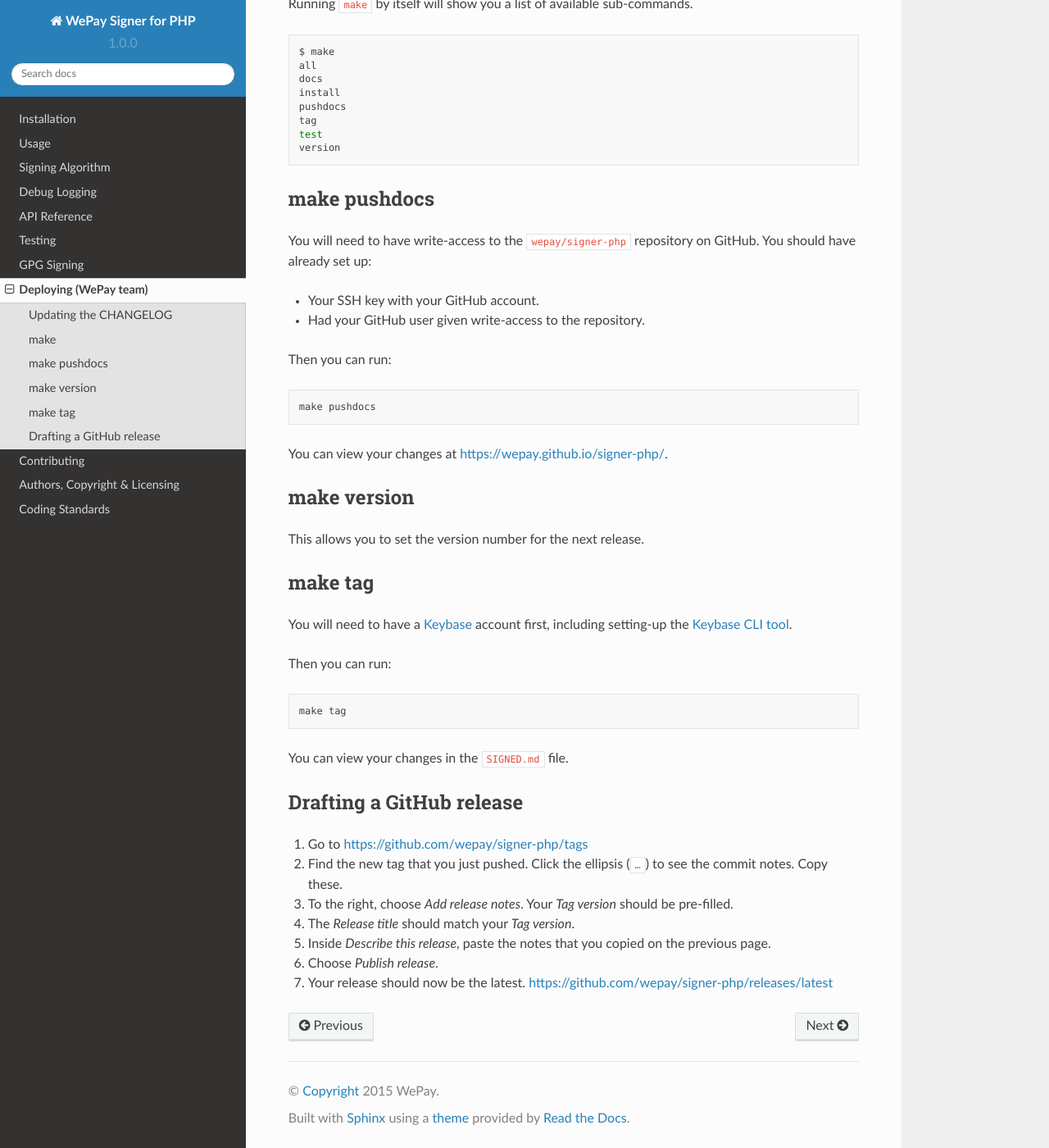
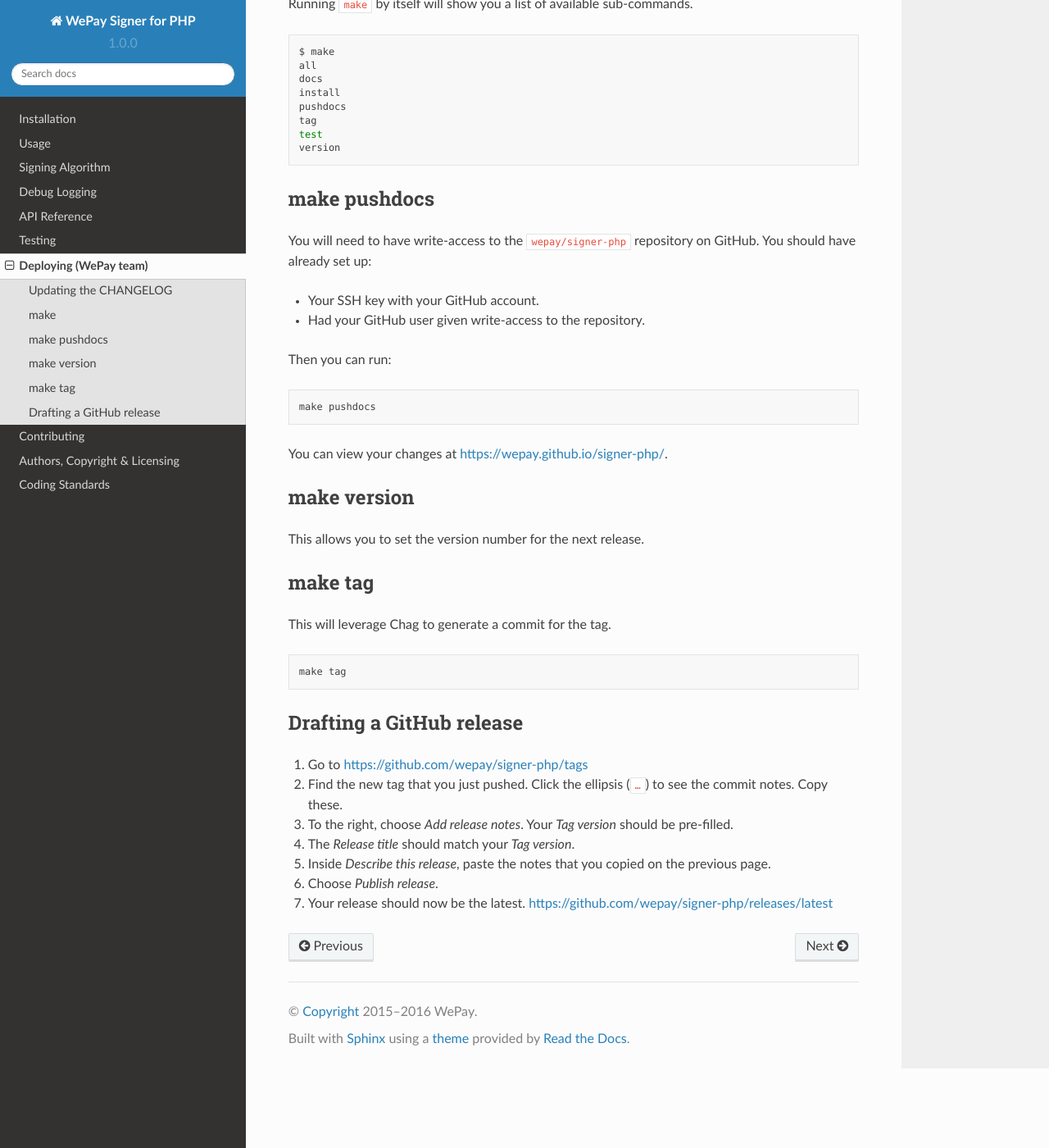
Before and after one commit to wepay/signer-php, a Sphinx documentation site: the page built from docs/deploying.rst, in a window 1280 px wide and 1400 px high, scrolled down 473 px. Shown: the whole window at 82% size. Built offline with Sphinx 7.4.7 and the Read the Docs theme 2.0.0, drawn with Linux system fonts in a browser that asks for light colours; pages that are not in the unit, such as notebooks, are missing from menus.

Commit message:
Clean-up the documentation and Makefile.

```diff
--- a/docs/conf.py
+++ b/docs/conf.py
@@ -11,7 +11,7 @@
 source_suffix = '.rst'
 master_doc = 'index'
 project = u'WePay Signer for PHP'
-copyright = u'2015 WePay'
+copyright = u'2015–2016 WePay'
 version = '1.0.0'
 html_title = "WePay Signer for PHP Documentation"
 html_short_title = "WePay Signer for PHP"
--- a/docs/copyright.rst
+++ b/docs/copyright.rst
@@ -1,7 +1,7 @@
 Authors, Copyright & Licensing
 ==============================
 
--  Copyright (c) 2015 `WePay`_.
+-  Copyright (c) 2015–2016 `WePay`_.
 
 See also the list of `contributors`_ who participated in this project.
 
--- a/docs/deploying.rst
+++ b/docs/deploying.rst
@@ -53,16 +53,11 @@
 make tag
 ------------
 
-You will need to have a `Keybase`_ account first, including setting-up the
-`Keybase CLI tool`_.
-
-Then you can run:
+This will leverage Chag to generate a commit for the tag.
 
 .. code:: bash
 
     make tag
-
-You can view your changes in the ``SIGNED.md`` file.
 
 Drafting a GitHub release
 -------------------------
--- a/docs/index.rst
+++ b/docs/index.rst
@@ -33,7 +33,6 @@
    debug-logging
    api-reference
    testing
-   gpg
    deploying
    contributing
    copyright
--- a/docs/installation.rst
+++ b/docs/installation.rst
@@ -1,5 +1,8 @@
 Installation
 ============
+
+`Composer`_ is the only method for installation that our team will support.
+Other installation methods may be used at your own risk.
 
 Using `Composer`_:
 
```
Also changed, not shown: docs/gpg.rst (deleted, +0 -16 lines), 1 other file.
